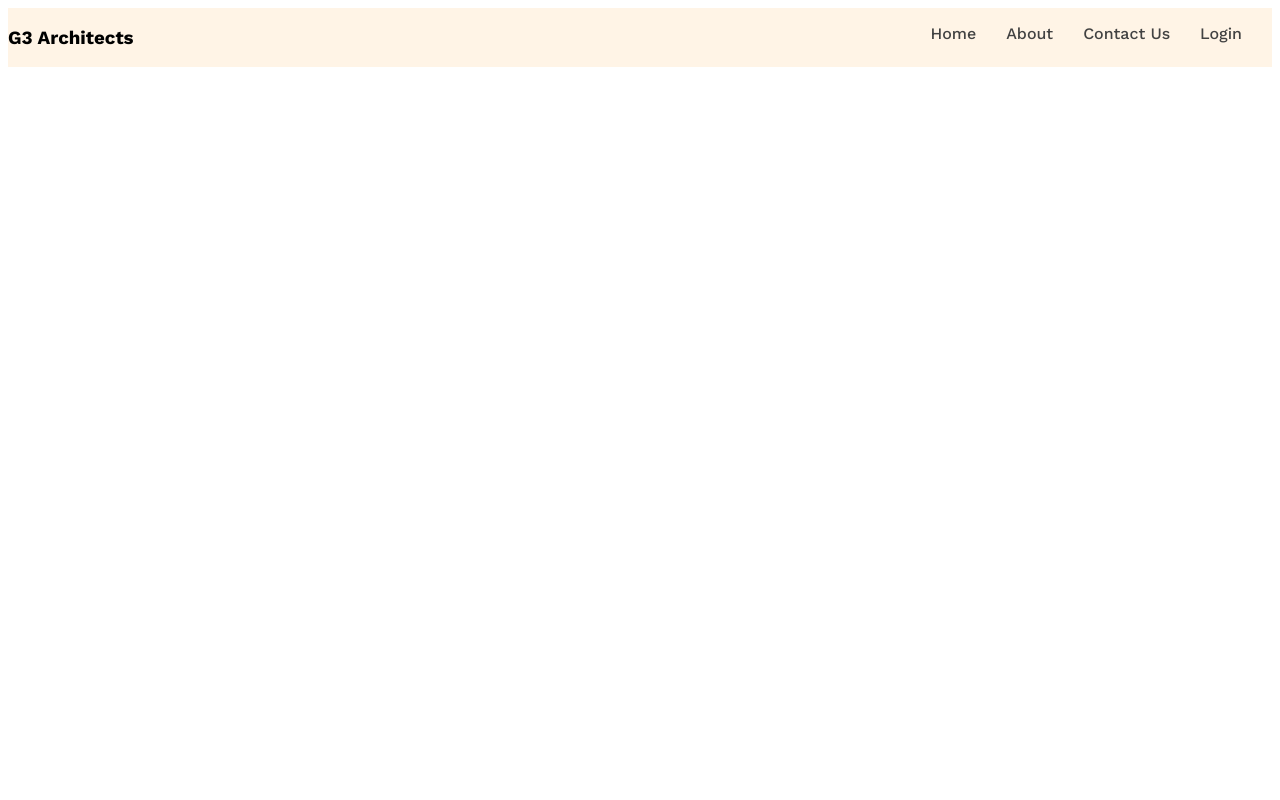
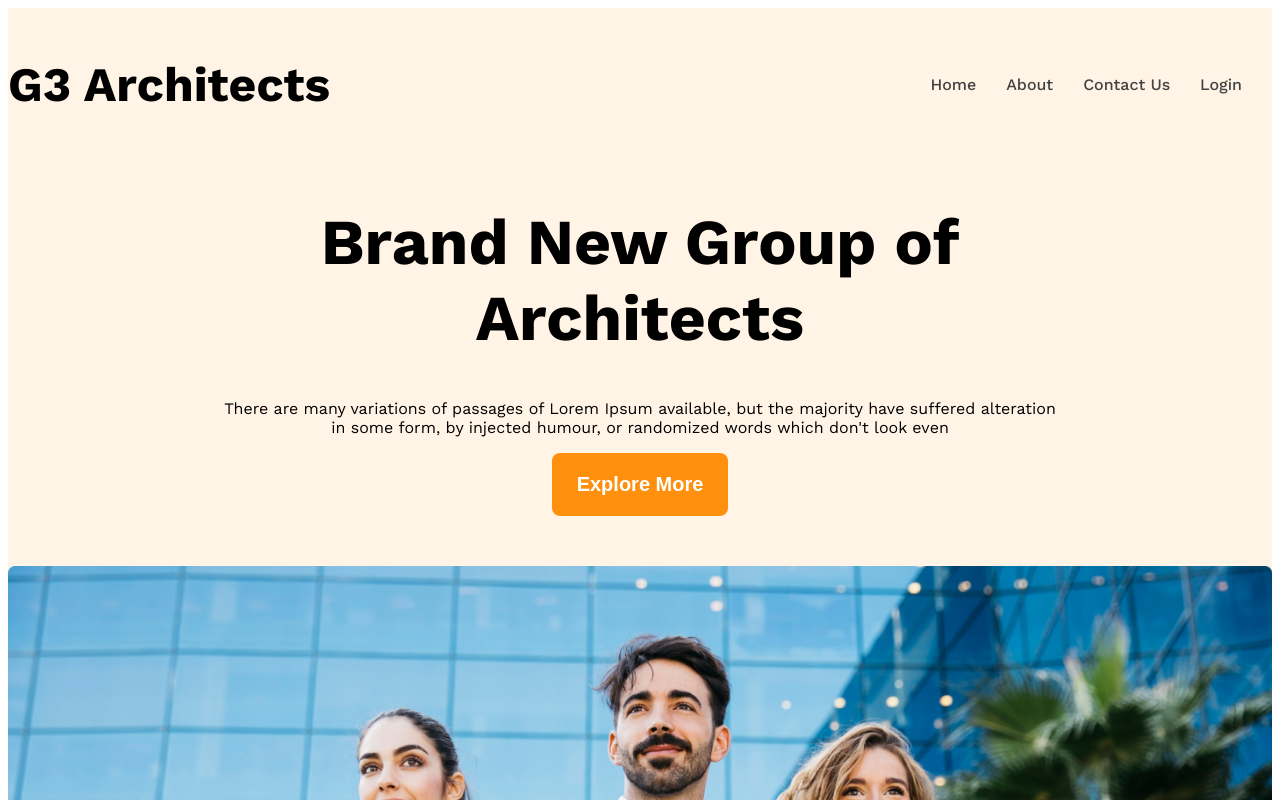
Before and after one commit to abbasi409/g3-architects-website, a plain HTML site: page index.html in a window 1280 px wide. Shown: the top 800 px of the page. Drawn offline with nearby package versions, Linux system fonts and the light colour scheme.

Commit message:
banner section

```diff
--- a/index.html
+++ b/index.html
@@ -18,7 +18,14 @@
         </ul>
       </nav>
       <div class="banner">
-
+        <div class="banner-contents">
+            <h1 class="banner-title">Brand New Group of Architects </h1>
+            <p class="banner-discription">
+                There are many variations of passages of Lorem Ipsum available, but the majority have suffered alteration in some form, by injected humour, or randomized words which don't look even
+            </p>
+            <button class="btn-primary">Explore More</button>
+        </div>
+             <img class="banner-image" src="images/banner.png" alt="">
       </div>
     </header>
     <main>
--- a/styles/architects.css
+++ b/styles/architects.css
@@ -22,11 +22,26 @@
     background-color: rgba(255, 144, 14, 0.1);
 }
 
+.btn-primary{
+    background-color: #ff900e;
+    color: white;
+    padding: 20px 25px;
+    font-size: 1.25rem;
+    font-weight: 600;
+    border-radius: 8px;
+    border: none;
+}
+
 
 /* header styles */
 .navbar{
     justify-content: space-between;
+    align-items: center;
 
+}
+.brand{
+    font-weight: 700;
+    font-size: 3rem;
 }
 .nav-item{
     list-style: none;
@@ -44,3 +59,22 @@
     max-width: 1440px;
     margin: 0 auto;
 }
+
+.banner-contents{
+    max-width: 850px;
+    margin: 0 auto;
+    text-align: center;
+    margin-bottom: 50px;
+}
+.banner-title{
+    font-weight: 700;
+    font-size: 4rem;
+}
+.banner-image{
+    width: 100%;
+}
+@media screen and (max-weight: 576px){
+    .nav-links, .navbar{
+        flex-direction: column;
+    }
+}
```
